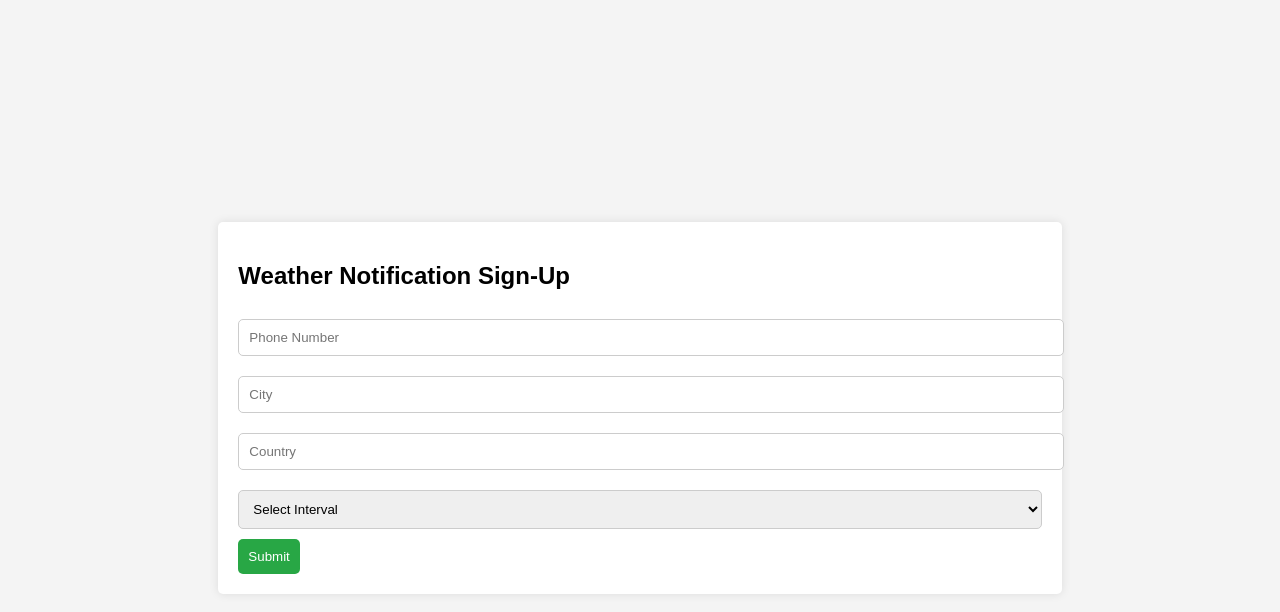
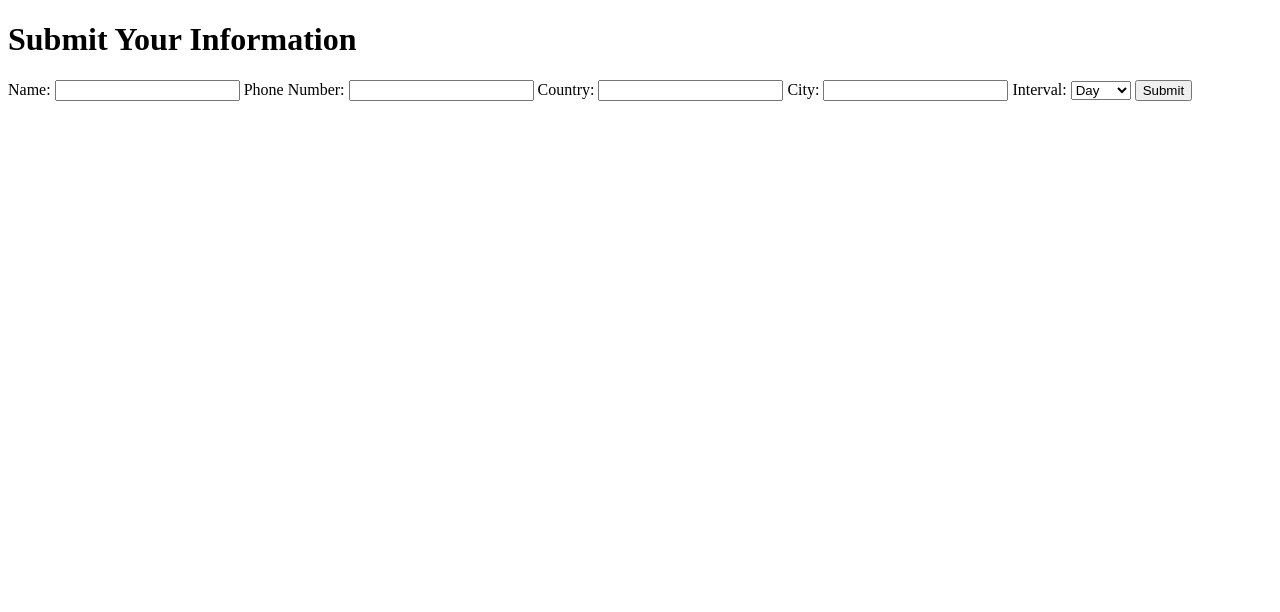
Before and after one commit to 819462/weathertext, a plain HTML site: page index.html in a window 1280 px wide. Drawn offline with Linux system fonts and the light colour scheme.

Commit message:
Update index.html

```diff
--- a/index.html
+++ b/index.html
@@ -3,84 +3,75 @@
 <head>
     <meta charset="UTF-8">
     <meta name="viewport" content="width=device-width, initial-scale=1.0">
-    <title>Weather Notification Sign-Up</title>
+    <title>Submit Form</title>
     <style>
-        body {
-            font-family: Arial, sans-serif;
-            display: flex;
-            justify-content: center;
-            align-items: center;
-            height: 100vh;
-            background-color: #f4f4f4;
-        }
-        form {
-            background: white;
-            padding: 20px;
-            border-radius: 5px;
-            box-shadow: 0 0 10px rgba(0, 0, 0, 0.1);
-        }
-        input[type="text"], select {
-            width: 100%;
-            padding: 10px;
-            margin: 10px 0;
-            border: 1px solid #ccc;
-            border-radius: 5px;
-        }
-        input[type="submit"] {
-            background: #28a745;
-            color: white;
-            border: none;
-            padding: 10px;
-            border-radius: 5px;
-            cursor: pointer;
-        }
-        input[type="submit"]:hover {
-            background: #218838;
-        }
+        /* ... */
     </style>
 </head>
 <body>
+    <div class="container">
+        <h1>Submit Your Information</h1>
+        <form id="submit-form" action="https://formspree.io/f/xbljbzkb" method="POST">
+            <label for="name">Name:</label>
+            <input type="text" id="name" name="name" required>
 
-    <form id="dataForm">
-        <h2>Weather Notification Sign-Up</h2>
-        <input type="text" id="phoneNumber" placeholder="Phone Number" required>
-        <input type="text" id="city" placeholder="City" required>
-        <input type="text" id="country" placeholder="Country" required>
-        <select id="interval" required>
-            <option value="" disabled selected>Select Interval</option>
-            <option value="day">Daily</option>
-            <option value="week">Weekly</option>
-            <option value="month">Monthly</option>
-        </select>
-        <input type="submit" value="Submit">
-    </form>
+            <label for="phone">Phone Number:</label>
+            <input type="tel" id="phone" name="phone" required pattern="[0-9]{3}-[0-9]{3}-[0-9]{4}">
 
+            <label for="country">Country:</label>
+            <input type="text" id="country" name="country" required>
+
+            <label for="city">City:</label>
+            <input type="text" id="city" name="city" required>
+
+            <label for="interval">Interval:</label>
+            <select id="interval" name="interval" required>
+                <option value="day">Day</option>
+                <option value="week">Week</option>
+                <option value="month">Month</option>
+            </select>
+
+            <button type="submit">Submit</button>
+        </form>
+    </div>
     <script>
-        document.getElementById('dataForm').addEventListener('submit', function(event) {
+        document.getElementById('submit-form').addEventListener('submit', async (event) => {
             event.preventDefault();
-            const phoneNumber = document.getElementById('phoneNumber').value;
-            const city = document.getElementById('city').value;
-            const country = document.getElementById('country').value;
-            const interval = document.getElementById('interval').value;
 
-            fetch('https://script.google.com/macros/s/AKfycbxAU2Vlmlb9TezavJDh9cCoPiJe1Vynkj_nKALFQPgCtodV04nmWqjdoUkb7sDpXzh6Kw/exec', {
-                method: 'POST',
-                headers: {
-                    'Content-Type': 'application/json'
-                },
-                body: JSON.stringify({ phoneNumber: phoneNumber, city: city, country: country, interval: interval })
-            })
-            .then(response => response.json())
-            .then(data => {
-                alert('Data submitted successfully!');
-                document.getElementById('dataForm').reset();
-            })
-            .catch(error => {
-                console.error('Error:', error);
-                alert('There was an error submitting your data.');
-            });
+            const name = document.getElementById('name').value.trim();
+            const phone = document.getElementById('phone').value.trim();
+            const country = document.getElementById('country').value.trim();
+            const city = document.getElementById('city').value.trim();
+            const interval = document.getElementById('interval').value.trim();
+
+            const data = {
+                name,
+                phone,
+                country,
+                city,
+                interval
+            };
+
+            try {
+                const response = await fetch(event.target.action, {
+                    method: 'POST',
+                    headers: {
+                        'Accept': 'application/json',
+                        'Content-Type': 'application/json'
+                    },
+                    body: JSON.stringify(data)
+                });
+                if (response.ok) {
+                    alert('Submission successful!');
+                    document.getElementById('submit-form').reset();
+                } else {
+                    throw new Error('Submission failed.');
+                }
+            } catch (error) {
+                alert('An error occurred while submitting the form.');
+                console.error(error);
+            }
         });
     </script>
-
 </body>
 </html>
```
